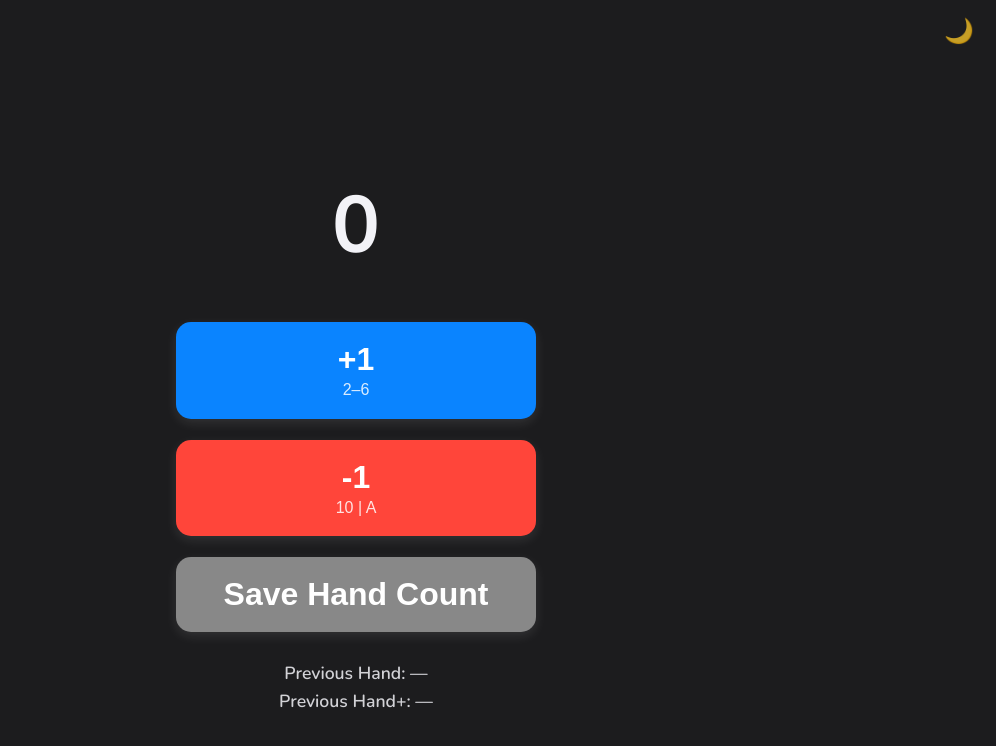
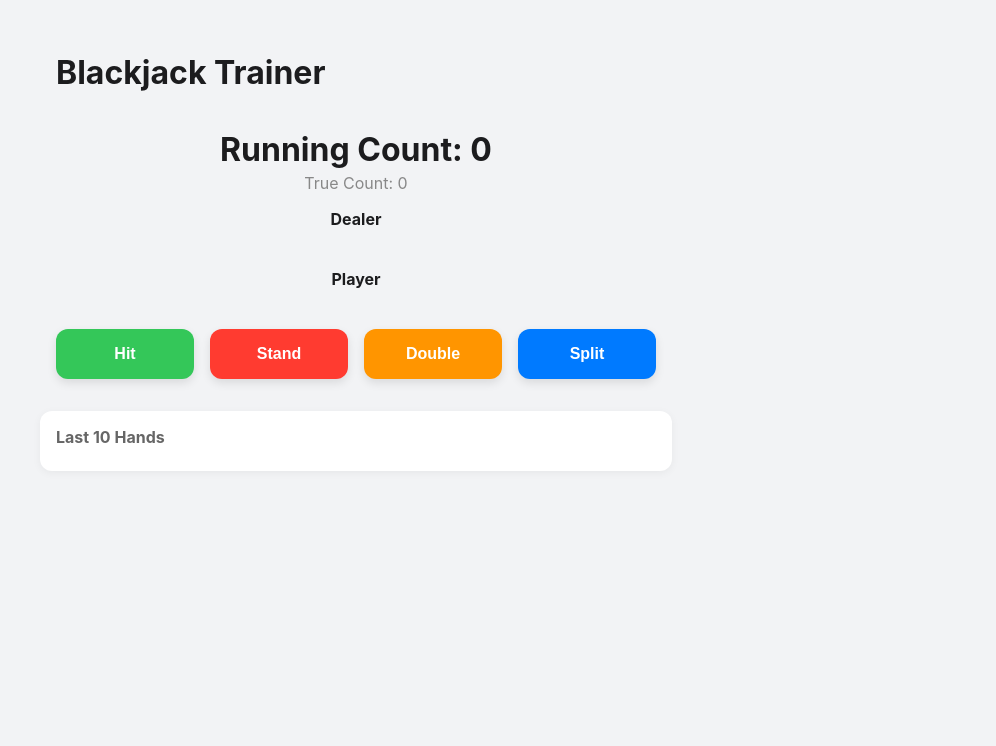
Before and after one commit to cswlim/blackjack-counter, a website: page public/index.html in a window 1280 px wide. Shown: the whole page, without its empty margins (284-1280 px from the left). Drawn offline with nearby package versions, Linux system fonts and the light colour scheme.

Commit message:
Update index.html
increased history andadded true count /6

```diff
--- a/public/index.html
+++ b/public/index.html
@@ -3,204 +3,268 @@
 <head>
   <meta charset="UTF-8" />
   <meta name="viewport" content="width=device-width, initial-scale=1.0"/>
-  <title>Blackjack Counter</title>
-  <link href="https://fonts.googleapis.com/css2?family=Nunito:wght@400;600;700&display=swap" rel="stylesheet">
+  <title>Blackjack Trainer</title>
   <style>
-    :root {
-      --bg: #f9f9f9;
-      --text: #111;
-      --accent: #007aff;
-      --danger: #ff3b30;
-      --gray: #555;
-      --shadow: rgba(0, 0, 0, 0.1);
+    body, html {
+      margin: 0;
+      padding: 0;
+      font-family: -apple-system, BlinkMacSystemFont, 'Segoe UI', Roboto, Helvetica, Arial, sans-serif;
+      background-color: #f2f3f5;
+      color: #1c1c1e;
+      height: 100%;
     }
 
-    body.dark {
-      --bg: #1c1c1e;
-      --text: #f2f2f7;
-      --accent: #0a84ff;
-      --danger: #ff453a;
-      --gray: #888;
-      --shadow: rgba(255, 255, 255, 0.1);
-    }
-
-    body {
-      margin: 0;
-      background: var(--bg);
-      color: var(--text);
-      font-family: 'Nunito', sans-serif;
+    .app-container {
       display: flex;
       flex-direction: column;
       align-items: center;
-      justify-content: center;
-      height: 100dvh;
-      overflow: hidden;
-      text-align: center;
-      padding: 1rem;
-      transition: background 0.3s ease, color 0.3s ease;
+      justify-content: flex-start;
+      min-height: 100vh;
+      padding: 2rem;
+      box-sizing: border-box;
     }
 
-    h1 {
-      font-size: clamp(2rem, 8vw, 5rem);
-      margin-bottom: 4vh;
+    .header {
+      display: flex;
+      justify-content: space-between;
+      align-items: center;
+      width: 100%;
+      max-width: 600px;
+      margin-bottom: 1rem;
+    }
+
+    .title {
+      font-size: 2rem;
       font-weight: 700;
     }
 
-    .button {
-      width: 90vw;
-      max-width: 360px;
-      padding: 1.25rem;
-      margin: 0.65rem 0;
-      font-size: clamp(1.5rem, 5vw, 2rem);
-      font-weight: 700;
-      color: white;
-      border: none;
-      border-radius: 15px;
-      box-shadow: 0 4px 12px var(--shadow);
-      transition: transform 0.1s ease;
-      line-height: 1.1;
+    .hands {
+      display: flex;
+      flex-direction: column;
+      gap: 2rem;
+      width: 100%;
+      max-width: 600px;
     }
 
-    .button:active {
-      transform: scale(0.97);
-    }
-
-    .plus {
-      background: var(--accent);
-    }
-
-    .minus {
-      background: var(--danger);
-    }
-
-    .gray {
-      background: var(--gray);
-    }
-
-    .hint {
-      display: block;
-      font-size: clamp(0.8rem, 2vw, 1rem);
-      font-weight: 400;
-      opacity: 0.85;
-      margin-top: 4px;
-      white-space: nowrap;
-    }
-
-    .theme-toggle {
-      position: absolute;
-      top: 1rem;
-      right: 1rem;
-      font-size: 1.5rem;
-      cursor: pointer;
-      opacity: 0.75;
-      background: none;
-      border: none;
-      color: var(--text);
-      transition: opacity 0.2s ease;
-    }
-
-    .theme-toggle:hover {
-      opacity: 1;
-    }
-
-    .hand-display {
-      margin-top: 2vh;
-      font-size: 1.1rem;
-      font-weight: 600;
-      color: var(--text);
-      line-height: 1.6;
+    .hand {
       text-align: center;
     }
 
-    .hand-display span {
-      display: block;
-      opacity: 0.85;
+    .cards {
+      display: flex;
+      justify-content: center;
+      flex-wrap: wrap;
+      gap: 0.5rem;
+      margin-top: 0.5rem;
+    }
+
+    .card {
+      background-color: white;
+      border: 1px solid #ccc;
+      border-radius: 8px;
+      padding: 0.5rem 0.75rem;
+      font-size: 1.1rem;
+      box-shadow: 0 2px 4px rgba(0, 0, 0, 0.1);
+      animation: deal 0.3s ease;
+      min-width: 40px;
+      text-align: center;
+    }
+
+    @keyframes deal {
+      from {
+        transform: scale(0.7);
+        opacity: 0;
+      }
+      to {
+        transform: scale(1);
+        opacity: 1;
+      }
+    }
+
+    .actions {
+      display: grid;
+      grid-template-columns: repeat(auto-fit, minmax(120px, 1fr));
+      gap: 1rem;
+      max-width: 600px;
+      width: 100%;
+      margin-top: 2rem;
+    }
+
+    .action-button {
+      padding: 1rem;
+      font-size: 1rem;
+      font-weight: 600;
+      border: none;
+      border-radius: 12px;
+      cursor: pointer;
+      color: white;
+      box-shadow: 0 4px 10px rgba(0,0,0,0.1);
+      transition: transform 0.1s ease;
+    }
+
+    .action-button:active {
+      transform: scale(0.98);
+    }
+
+    .hit { background-color: #34c759; }
+    .stand { background-color: #ff3b30; }
+    .double { background-color: #ff9500; }
+    .split { background-color: #007aff; }
+
+    .counter {
+      font-size: 2rem;
+      font-weight: bold;
+      margin-bottom: 0.25rem;
+    }
+
+    .true-count {
+      font-size: 1rem;
+      color: #888;
+      margin-bottom: 1rem;
+    }
+
+    .hand-history {
+      max-width: 600px;
+      width: 100%;
+      margin-top: 2rem;
+      background: #fff;
+      border-radius: 12px;
+      box-shadow: 0 2px 8px rgba(0, 0, 0, 0.05);
+      padding: 1rem;
+      font-size: 0.95rem;
+      color: #333;
+    }
+
+    .hand-history h4 {
+      margin: 0 0 0.5rem 0;
+      font-size: 1rem;
+      color: #666;
+    }
+
+    .hand-history ul {
+      list-style: none;
+      padding: 0;
+      margin: 0;
+    }
+
+    .hand-history li {
+      padding: 0.25rem 0;
+      border-bottom: 1px solid #eee;
+    }
+
+    .hand-history li:last-child {
+      border-bottom: none;
     }
   </style>
 </head>
-<body class="dark">
-  <button class="theme-toggle" onclick="toggleTheme()" title="Toggle Dark Mode">🌙</button>
+<body>
+  <div class="app-container">
+    <div class="header">
+      <h1 class="title">Blackjack Trainer</h1>
+    </div>
 
-  <h1 id="count">0</h1>
+    <div class="counter">Running Count: <span id="count">0</span></div>
+    <div class="true-count">True Count: <span id="true-count">0</span></div>
 
-  <button class="button plus" onclick="sendUpdate(1)">
-    +1 <span class="hint">2–6</span>
-  </button>
+    <div class="hands">
+      <div class="hand dealer-hand">
+        <strong>Dealer</strong>
+        <div class="cards" id="dealer-cards"></div>
+      </div>
+      <div class="hand player-hand">
+        <strong>Player</strong>
+        <div class="cards" id="player-cards"></div>
+      </div>
+    </div>
 
-  <button class="button minus" onclick="sendUpdate(-1)">
-    -1 <span class="hint">10 | A</span>
-  </button>
+    <div class="actions">
+      <button class="action-button hit" onclick="dealCard('player')">Hit</button>
+      <button class="action-button stand">Stand</button>
+      <button class="action-button double">Double</button>
+      <button class="action-button split">Split</button>
+    </div>
 
-  <!-- Save Hand Button -->
-  <button class="button gray" onclick="saveHandCount()">
-    Save Hand Count
-  </button>
-
-  <!-- Hand Count Display -->
-  <div class="hand-display" id="handHistory">
-    <span>Previous Hand: —</span>
-    <span>Previous Hand+: —</span>
+    <div class="hand-history">
+      <h4>Last 10 Hands</h4>
+      <ul id="hand-history-list"></ul>
+    </div>
   </div>
 
   <script>
-    let ws = new WebSocket("wss://" + location.host + "/ws");
-    let currentCount = 0;
-    let handHistory = [];
+    let runningCount = 0;
+    let trueCount = 0;
+    const deck = [];
+    const handHistory = [];
 
-    ws.onmessage = (event) => {
-      currentCount = parseInt(event.data);
-      document.getElementById("count").innerText = currentCount;
-    };
+    const suits = ['♠', '♥', '♦', '♣'];
+    const ranks = ['2','3','4','5','6','7','8','9','10','J','Q','K','A'];
 
-    function sendUpdate(value) {
-      if (ws.readyState === WebSocket.OPEN) {
-        ws.send(value);
+    function createDecks(num = 6) {
+      const newDeck = [];
+      for (let d = 0; d < num; d++) {
+        for (let suit of suits) {
+          for (let rank of ranks) {
+            newDeck.push({ suit, rank });
+          }
+        }
+      }
+      return shuffle(newDeck);
+    }
+
+    function shuffle(array) {
+      for (let i = array.length - 1; i > 0; i--) {
+        const j = Math.floor(Math.random() * (i + 1));
+        [array[i], array[j]] = [array[j], array[i]];
+      }
+      return array;
+    }
+
+    function dealCard(to = "player") {
+      if (deck.length === 0) {
+        deck.push(...createDecks());
+      }
+      const card = deck.pop();
+      const value = getHiLoValue(card.rank);
+      runningCount += value;
+      updateCount();
+
+      const cardEl = document.createElement("div");
+      cardEl.className = "card";
+      cardEl.innerText = `${card.rank}${card.suit}`;
+      document.getElementById(`${to}-cards`).appendChild(cardEl);
+    }
+
+    function updateCount() {
+      document.getElementById("count").innerText = runningCount;
+      trueCount = Math.round((runningCount / Math.ceil(deck.length / 52)) * 10) / 10;
+      document.getElementById("true-count").innerText = isNaN(trueCount) ? 0 : trueCount;
+    }
+
+    function getHiLoValue(rank) {
+      if (['2','3','4','5','6'].includes(rank)) return 1;
+      if (['10','J','Q','K','A'].includes(rank)) return -1;
+      return 0;
+    }
+
+    // Example function for saving hand count
+    function saveHandCount() {
+      if (handHistory.length >= 10) handHistory.shift();
+      handHistory.push(runningCount);
+      updateHandHistory();
+    }
+
+    function updateHandHistory() {
+      const list = document.getElementById("hand-history-list");
+      list.innerHTML = "";
+      for (let count of [...handHistory].reverse()) {
+        const li = document.createElement("li");
+        li.innerText = `Previous count: ${count}`;
+        list.appendChild(li);
       }
     }
 
-    // ⌨️ Keyboard Support
-    document.addEventListener("keydown", (e) => {
-      if (e.key === "+" || e.key === "=" || e.key === "ArrowUp") {
-        sendUpdate(1);
-      } else if (e.key === "-" || e.key === "ArrowDown") {
-        sendUpdate(-1);
-      }
-    });
-
-    // 🌗 Toggle Theme
-    function toggleTheme() {
-      const body = document.body;
-      const button = document.querySelector(".theme-toggle");
-      body.classList.toggle("dark");
-      button.textContent = body.classList.contains("dark") ? "🌙" : "☀️";
-    }
-
-    // 💾 Save Hand Count
-    function saveHandCount() {
-  // Add current count to the top of the history
-  handHistory.unshift(currentCount);
-
-  // Keep only the last 2
-  if (handHistory.length > 2) {
-    handHistory = handHistory.slice(0, 2);
-  }
-
-  // Update UI with new labels
-  const handDisplay = document.getElementById("handHistory");
-  handDisplay.innerHTML = `
-    <span>Previous Count: ${formatCount(handHistory[0])}</span>
-    <span>Previous Count+: ${formatCount(handHistory[1] ?? "—")}</span>
-  `;
-}
-
-// helper to format +/– signs
-function formatCount(val) {
-  if (typeof val === "number") {
-    return val >= 0 ? `+${val}` : `${val}`;
-  }
-  return val;
-}
-
+    // Init deck
+    deck.push(...createDecks());
   </script>
 </body>
 </html>
```
